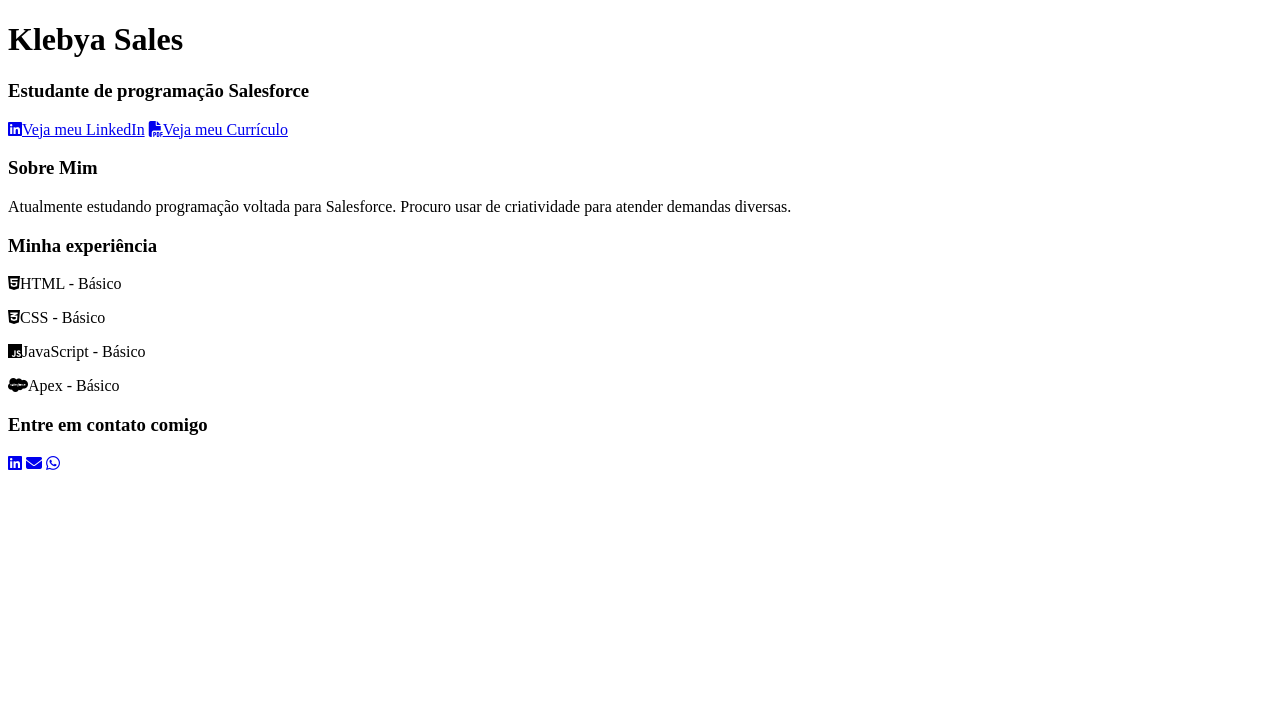
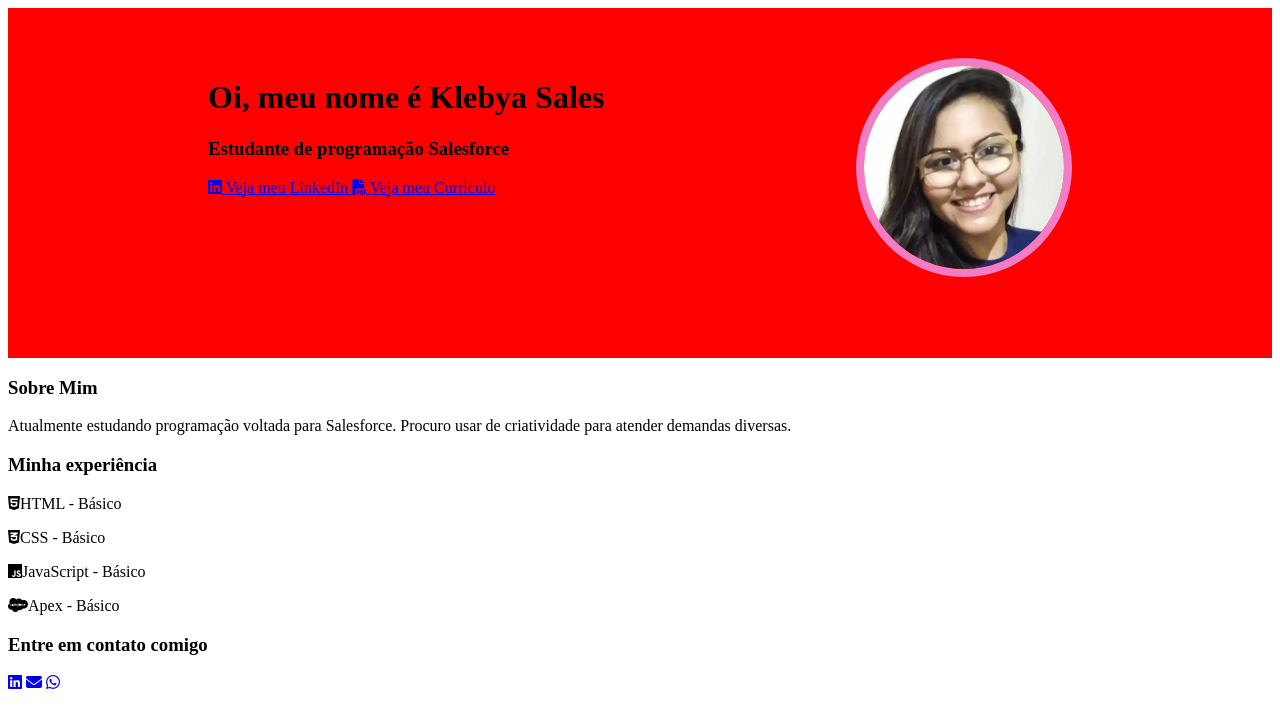
Before and after one commit to Klebya-Sales/klebya-sales.github.io, a plain HTML site: page index.html in a window 1280 px wide. Drawn offline with Linux system fonts and the light colour scheme.

Commit message:
organizando o código

```diff
--- a/estilo.css
+++ b/estilo.css
@@ -0,0 +1,21 @@
+.inicial{
+    padding-left: 200px;
+    padding-right: 200px;
+    padding-top: 50px;
+    height: 300px;
+    background-color: red;
+    color: black;
+}
+img{
+    max-width: 200px;
+    border-radius: 50%;
+    border: solid 8px rgb(242, 125, 197);
+}
+
+.div-do-texto {
+    float: left;
+}
+
+.div-da-imagem {
+    float: right;
+}
--- a/index.html
+++ b/index.html
@@ -4,19 +4,40 @@
     <meta charset="UTF-8">
     <meta http-equiv="X-UA-Compatible" content="IE=edge">
     <meta name="viewport" content="width=device-width, initial-scale=1.0">
-    <link rel="stylesheet" href="estilo.css">
     <link rel="apple-touch-icon" sizes="180x180" href="/apple-touch-icon.png">
     <link rel="icon" type="image/png" sizes="32x32" href="favicon_io/favicon-32x32.png">
     <link rel="icon" type="image/png" sizes="16x16" href="favicon_io/favicon-16x16.png">
     <link rel="manifest" href="/site.webmanifest">
     <link rel="stylesheet" href="fontawesome-free-6.3.0-web/css/all.min.css">
+    <link rel="stylesheet" href="estilo.css">
     <title>Portfólio Klebya Sales</title>
 </head>
 <body>
     <header>
-        <h1>Klebya Sales</h1>
-        <h3>Estudante de programação Salesforce</h3>
-        <a href="https://www.linkedin.com/in/klebya-soares-07b1861b5/" target="_blank"><span class="fa-brands fa-linkedin"></span>Veja meu LinkedIn</a> <a href="Curriculo_Klebya_2.0-1.pdf" target="_blank"><span class="fa-solid fa-file-pdf"></span>Veja meu Currículo</a>
+        <div class="inicial">
+
+            <div class="div-do-texto">
+                <h1>Oi, meu nome é Klebya Sales</h1>
+                <h3>Estudante de programação Salesforce</h3>
+
+                <a href="https://www.linkedin.com/in/klebya-soares-07b1861b5/" target="_blank">
+                    <span class="fa-brands fa-linkedin"></span>
+                    Veja meu LinkedIn
+                </a>
+                <a href="Curriculo_Klebya_2.0-1.pdf" target="_blank">
+                    <span class="fa-solid fa-file-pdf"></span>
+                    Veja meu Currículo
+                </a>
+            </div>
+
+            <div class="div-da-imagem">
+                <img src="imagens/perfil.jpeg" alt="">
+            </div>
+
+
+
+        </div>
+
     </header>
 
 
```
Also changed, not shown: imagens/perfil.jpeg (added).
